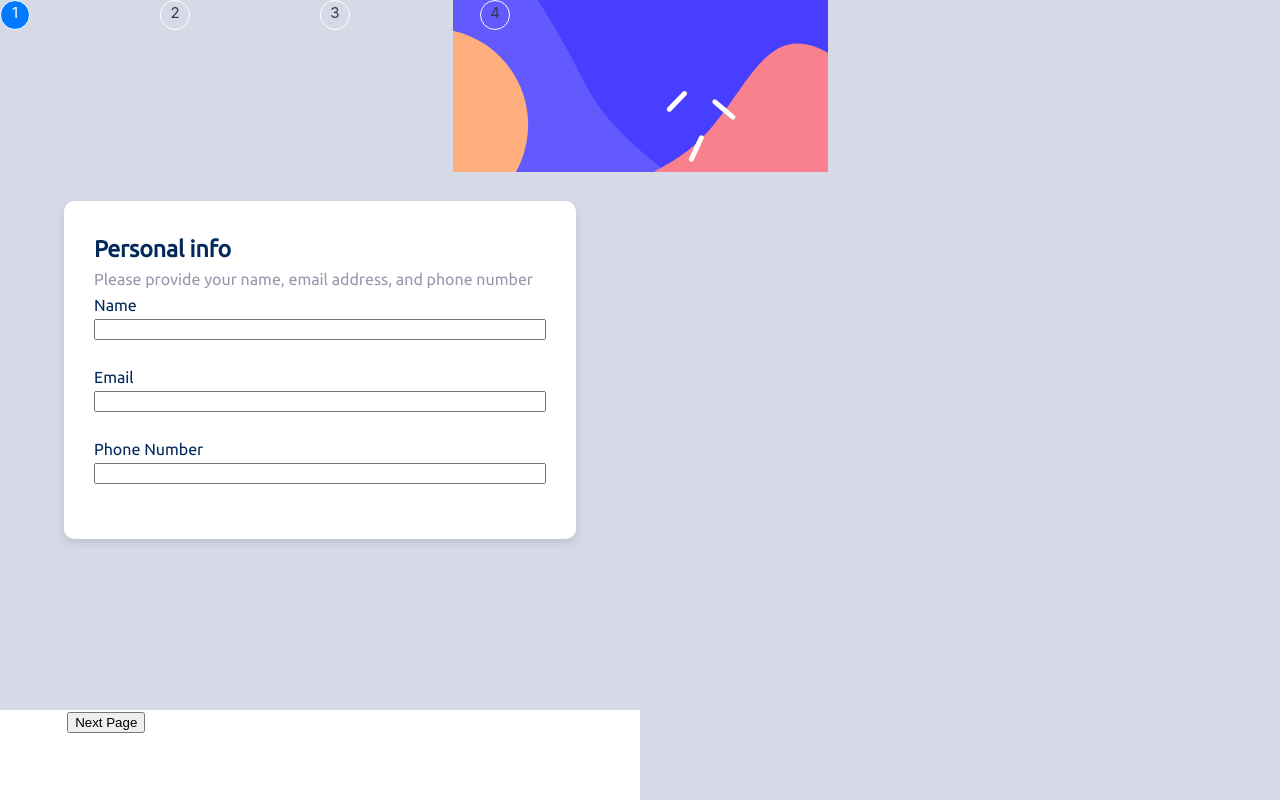
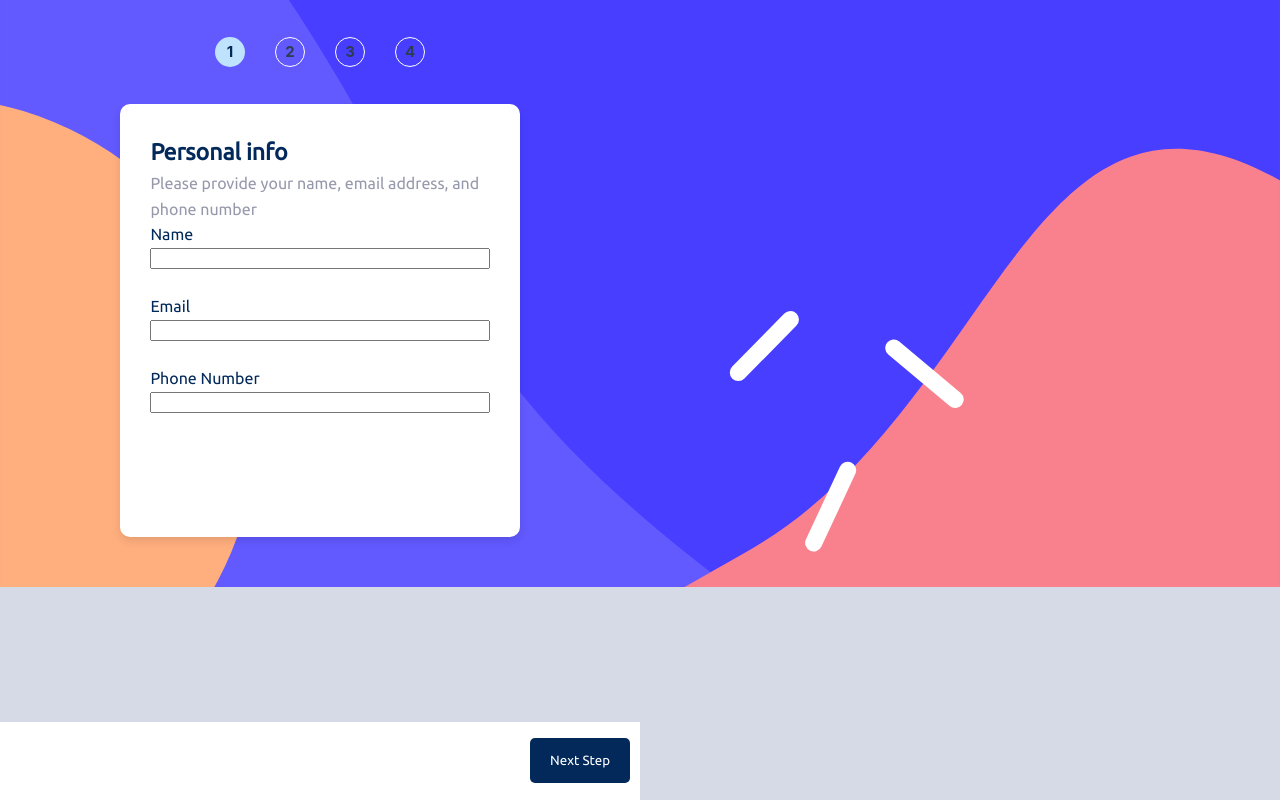
Before and after one commit to Shifahu/multi-step-form, a Vue app in the folder project-2.0/: page /page/1 in a window 1280 px wide. Built offline with nearby package versions, Linux system fonts and the light colour scheme.

Commit message:
styling on page 1 complete

```diff
--- a/project-2.0/global_scss.scss
+++ b/project-2.0/global_scss.scss
@@ -5,5 +5,6 @@
     background-image: url('src/assets/bg-sidebar-mobile.svg');
     background-position: top;
     background-repeat: no-repeat;
-    background-color: hsl(229, 24%, 87%);
+    background-size: 100%;
+    background-color:  hsl(229, 24%, 87%);
 }
--- a/project-2.0/src/components/NavBar.vue
+++ b/project-2.0/src/components/NavBar.vue
@@ -4,7 +4,7 @@
       Go Back
     </button>
     <button @click="$emit('handleNextPage', pageCounter.pageNumber)" class="nextPageBttns" :class="{ hide: pageCounter.pageNumber === 4 }">
-      Next Page
+      Next Step
     </button>
     <!-- <div>{{ pageCounter.pageCount }}</div> -->
   </div>
@@ -41,4 +41,18 @@ defineProps()
 .hide {
   visibility: hidden;
 }
+
+.navBar{
+  margin-right: 10px;
+}
+
+.nextPageBttns{
+  height: 45px;
+    width: 100px;
+    background: hsl(213, 96%, 18%);
+    border: none;
+    border-radius: 5px;
+    color: white;
+    font-family: 'Ubuntu';
+}
 </style>
--- a/project-2.0/src/components/SideBar.vue
+++ b/project-2.0/src/components/SideBar.vue
@@ -1,5 +1,5 @@
 <template>
-  <div class="parent">
+  <div class="sidebars">
     <div v-for="(page, index) in pageIndicator" :key="index" :class="{ active: page.number === pageInd }" class="pageNum">
       {{ page.number }}
     </div>
@@ -48,20 +48,28 @@ export default {
 </script>
 
 <style scoped>
-.parent{
+@import url(//fonts.googleapis.com/css?family=Ubuntu);
+
+.sidebars{
   display:grid;
   grid-template-columns: repeat(4, 1fr);
+  grid-gap: 30px
 }
 .pageNum{
   height: 30px;
   width: 30px;
   border-radius: 50%;
-  /* display:flex; */
-  text-align: center;
+  display:flex;
+  justify-content: center;
+  align-items: center;
   border: solid 1px white;
+  font-family: inherit;
+  font-weight: 700;
 }
 .active {
-  background-color: #007bff;
-  color: white;
+  background-color: hsl(206, 94%, 87%);
+  color: hsl(213, 96%, 18%);
+  border: none;
+
 }
 </style>
--- a/project-2.0/src/pages/PageOne.vue
+++ b/project-2.0/src/pages/PageOne.vue
@@ -1,9 +1,10 @@
 
 <template>
   <div class="parent">
-    <div class="sidebars">
+    <div class="parent_sidebars">
       <SideBar></SideBar>
     </div>
+    <div class="card_container">
       <div class="card">
         <h1 class="header">Personal info</h1>
         <p class="instruction">Please provide your name, email address, and phone number</p>
@@ -15,6 +16,7 @@
           <label for="number">Phone Number</label>
           <input v-model="userInfoStore.number" type="tel" id="number" name="number" /><br>
         </form>
+      </div>
     </div>
     <div class="navbar">
       <NavBar @handle-next-page="saveInfo"></NavBar>
@@ -95,6 +97,12 @@ const saveInfo =  (pageNumber) => {
 
 @import url(//fonts.googleapis.com/css?family=Ubuntu);
 
+.card_container{
+  display: flex;
+    justify-content: center;
+    height: 89%;
+}
+
 .header{
   font-weight: 700;
   color: hsl(213, 96%, 18%);
@@ -113,9 +121,12 @@ label{
 }
 
 
-.sidebars{
-  display: grid;
-  width: 100%
+.parent_sidebars{
+  display: flex;
+  width: 80%;
+  height: 15%;
+  align-items: center;
+  justify-content: center;
 }
 .parent{
   height:100%;
@@ -135,6 +146,7 @@ label{
   box-shadow: 0 4px 8px rgba(0, 0, 0, 0.1);
   background: white;
   color:black;
+  height: 70%;
 }
 .form_section{
   display: grid;
@@ -145,7 +157,10 @@ label{
   // margin-top: auto;
   background: white;
   width: 100%;
-  height: 90px
+  height: 90px;
+  display: flex;
+    align-items: center;
+    flex-direction: row-reverse;
 }
 
 </style>
```
Lines whose indentation alone changed are shown as unchanged.
